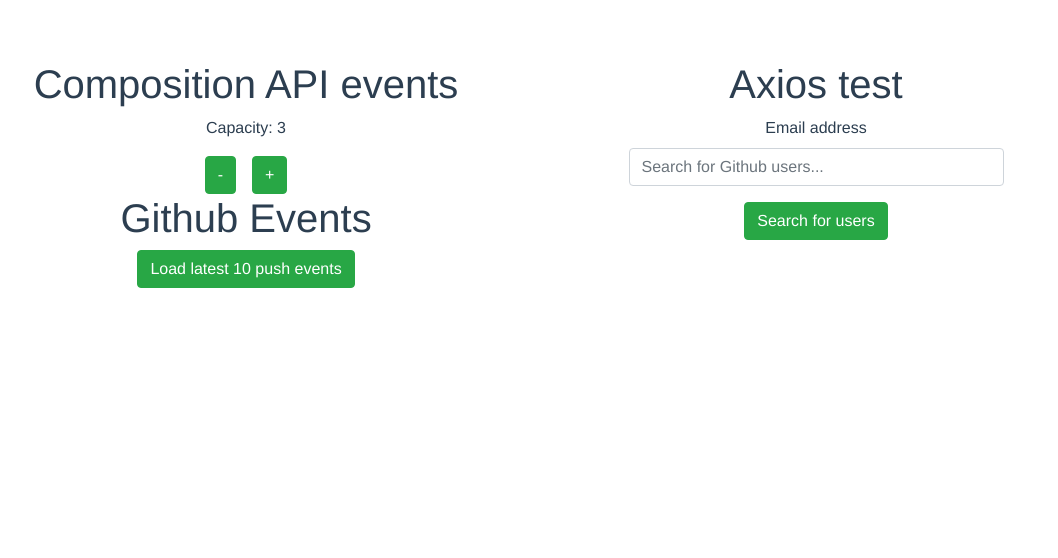
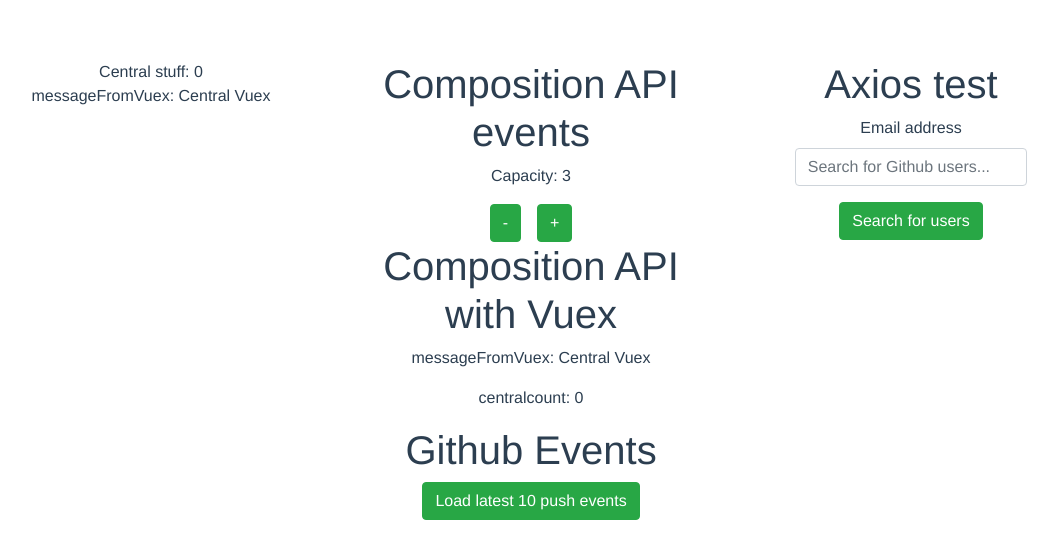
Before and after one commit to lauri108/vue3, a Vue app: page / in a window 1280 px wide. Shown: the top 558 px of the page, without its empty margins (109-1167 px from the left). Built offline with nearby package versions, Linux system fonts and the light colour scheme.

Commit message:
Vuex4 using Composition API

```diff
--- a/package.json
+++ b/package.json
@@ -15,7 +15,7 @@
     "jquery": "^3.5.1",
     "popper.js": "^1.16.1",
     "vue": "^3.0.2",
-    "vuex": "^3.5.1"
+    "vuex": "^4.0.0-beta.4"
   },
   "devDependencies": {
     "@vue/cli-plugin-babel": "~4.5.0",
--- a/src/App.vue
+++ b/src/App.vue
@@ -2,6 +2,10 @@
   <div>
     <div class="container">
       <div class="row">
+        <div class="col">
+          Central stuff: {{count}}<br />
+          messageFromVuex: {{messageFromVuex}}
+        </div>
         <div class="col">
           <composition-buttons />
           <github-events />
@@ -14,12 +18,20 @@
 </template>
 
 <script>
-
 import AxiosTest from "./components/AxiosTest"
 import CompositionButtons from "./components/CompositionButtons"
 import GithubEvents from "./components/GithubEvents"
+import { computed } from 'vue'
+import { useStore } from 'vuex'
 
 export default {
+  setup () {
+    const store = useStore()
+    return {
+      messageFromVuex: computed(()=> store.state.messageFromVuex),
+      count: computed(()=> store.state.count)
+    }
+  },
   components: {
     AxiosTest,
     CompositionButtons,
--- a/src/components/CompositionButtons.vue
+++ b/src/components/CompositionButtons.vue
@@ -4,20 +4,35 @@
         <p>Capacity: {{ capacity }}</p>
         <button class="btn btn-success mr-3" @click="changeCapacity('-')">-</button>
         <button class="btn btn-success" @click="changeCapacity('+')">+</button>
+        <h1>Composition API with Vuex</h1>
+        <p>messageFromVuex: {{ messageFromVuex }}</p>
+        <p>centralcount: {{ centralcount }}</p>
     </div>
 </template>
 <script>
-import { ref } from "vue";
+import { ref, computed } from "vue";
+import { useStore } from 'vuex'
 
 export default {
     // Below setup() function is an example of Composition API
     setup() {
+
       const capacity = ref(3);
+      const store = useStore()
+
+      const messageFromVuex = computed(()=> store.state.messageFromVuex)
+      const centralcount = computed(()=> store.state.count)
 
       function changeCapacity(plusOrMinus) {
         capacity.value = eval(`${capacity.value} ${plusOrMinus} 1`);
       }
-      return { capacity, changeCapacity };
+
+      return {
+            capacity,
+            changeCapacity,
+            messageFromVuex,
+            centralcount
+        };
     }
 }
 </script>
--- a/src/main.js
+++ b/src/main.js
@@ -1,6 +1,9 @@
 import { createApp } from 'vue'
 import App from './App.vue'
+import store from './store'
 import 'bootstrap'
 import 'bootstrap/dist/css/bootstrap.min.css'
 
-createApp(App).mount('#app')
+const app = createApp(App)
+app.use(store)
+app.mount('#app')
--- /dev/null
+++ b/src/store.js
@@ -0,0 +1,57 @@
+import { createStore } from 'vuex'
+
+// root state object.
+// each Vuex instance is just a single state tree.
+const state = {
+  count: 0,
+  messageFromVuex: "Central Vuex",
+}
+
+// mutations are operations that actually mutate the state.
+// each mutation handler gets the entire state tree as the
+// first argument, followed by additional payload arguments.
+// mutations must be synchronous and can be recorded by plugins
+// for debugging purposes.
+const mutations = {
+  increment (state) {
+    state.count++
+  },
+  decrement (state) {
+    state.count--
+  }
+}
+
+// actions are functions that cause side effects and can involve
+// asynchronous operations.
+const actions = {
+  increment: ({ commit }) => commit('increment'),
+  decrement: ({ commit }) => commit('decrement'),
+  incrementIfOdd ({ commit, state }) {
+    if ((state.count + 1) % 2 === 0) {
+      commit('increment')
+    }
+  },
+  incrementAsync ({ commit }) {
+    // eslint-disable-next-line no-unused-vars
+    return new Promise((resolve, reject) => {
+      setTimeout(() => {
+        commit('increment')
+        resolve()
+      }, 1000)
+    })
+  }
+}
+
+// getters are functions.
+const getters = {
+  evenOrOdd: state => state.count % 2 === 0 ? 'even' : 'odd'
+}
+
+// A Vuex instance is created by combining the state, mutations, actions,
+// and getters.
+export default createStore({
+  state,
+  getters,
+  actions,
+  mutations
+})
```
Also changed, not shown: 1 other file (tests, documents, lock files or other folders).
